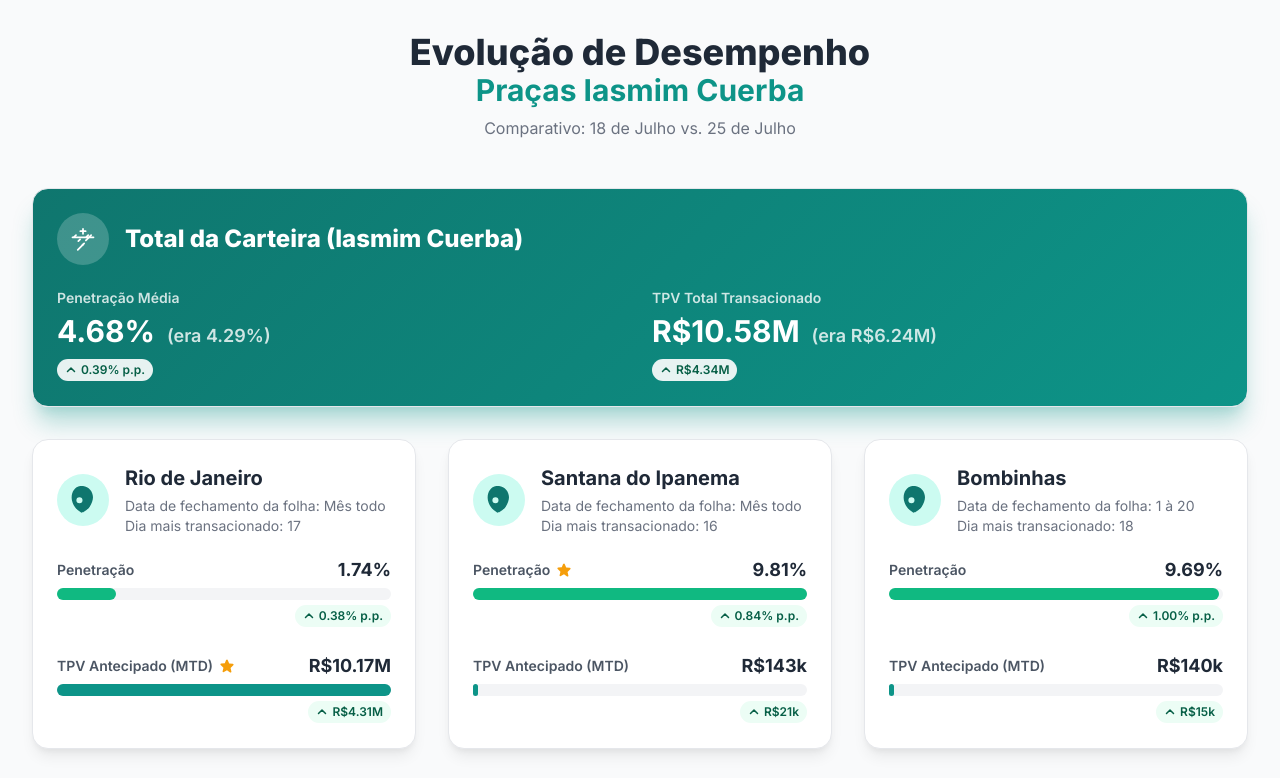
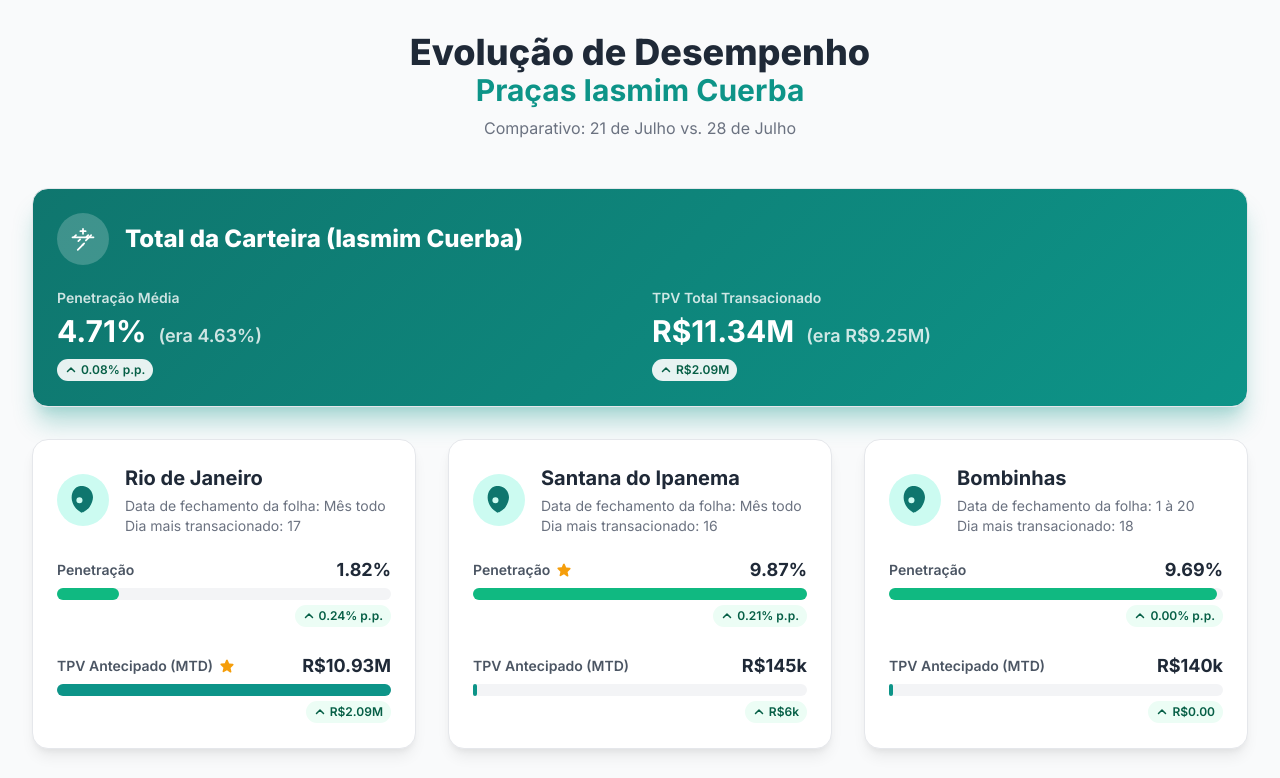
Before and after one commit to PainelPracas/reporting, a plain HTML site: page index.html in a window 1280 px wide. Shown: the top 778 px of the page. Drawn offline with nearby package versions, Linux system fonts and the light colour scheme.

Commit message:
Add files via upload

```diff
--- a/index.html
+++ b/index.html
@@ -69,7 +69,7 @@
         <div class="text-center mb-12">
             <h1 class="text-3xl md:text-4xl font-extrabold text-gray-800">Evolução de Desempenho</h1>
             <h2 class="text-2xl md:text-3xl font-bold text-teal-600">Praças Iasmim Cuerba</h2>
-            <p class="text-gray-500 mt-2">Comparativo: 18 de Julho vs. 25 de Julho</p>
+            <p class="text-gray-500 mt-2">Comparativo: 21 de Julho vs. 28 de Julho</p>
         </div>
 
         <div class="grid grid-cols-1 md:grid-cols-2 lg:grid-cols-3 gap-8">
@@ -85,26 +85,26 @@
                     <div>
                         <label class="font-semibold text-white/80 text-sm">Penetração Média</label>
                         <div class="flex items-baseline space-x-3 mt-1">
-                            <span class="font-bold text-3xl">4.68%</span>
-                            <span class="font-semibold text-lg text-white/80"> (era 4.29%)</span>
+                            <span class="font-bold text-3xl">4.71%</span>
+                            <span class="font-semibold text-lg text-white/80"> (era 4.63%)</span>
                         </div>
                         <div class="mt-2">
                             <div class="increase-badge bg-white/90">
                                 <svg class="w-3 h-3 mr-1" fill="none" stroke="currentColor" viewBox="0 0 24 24"><path stroke-linecap="round" stroke-linejoin="round" stroke-width="3" d="M5 15l7-7 7 7"></path></svg>
-                                <span>0.39% p.p.</span>
+                                <span>0.08% p.p.</span>
                             </div>
                         </div>
                     </div>
                     <div>
                         <label class="font-semibold text-white/80 text-sm">TPV Total Transacionado</label>
                          <div class="flex items-baseline space-x-3 mt-1">
-                            <span class="font-bold text-3xl">R$10.58M</span>
-                            <span class="font-semibold text-lg text-white/80"> (era R$6.24M)</span>
+                            <span class="font-bold text-3xl">R$11.34M</span>
+                            <span class="font-semibold text-lg text-white/80"> (era R$9.25M)</span>
                         </div>
                         <div class="mt-2">
                             <div class="increase-badge bg-white/90">
                                 <svg class="w-3 h-3 mr-1" fill="none" stroke="currentColor" viewBox="0 0 24 24"><path stroke-linecap="round" stroke-linejoin="round" stroke-width="3" d="M5 15l7-7 7 7"></path></svg>
-                                <span>R$4.34M</span>
+                                <span>R$2.09M</span>
                             </div>
                         </div>
                     </div>
@@ -129,13 +129,13 @@
                                 Penetração
 
                             </label>
-                            <span class="font-bold text-gray-800 text-lg">1.74%</span>
+                            <span class="font-bold text-gray-800 text-lg">1.82%</span>
                         </div>
-                        <div class="bar-container"><div class="bar" style="width: 17.74%;"></div></div>
+                        <div class="bar-container"><div class="bar" style="width: 18.44%;"></div></div>
                         <div class="text-right mt-1">
                             <div class="increase-badge">
                                 <svg class="w-3 h-3 mr-1" fill="none" stroke="currentColor" viewBox="0 0 24 24"><path stroke-linecap="round" stroke-linejoin="round" stroke-width="3" d="M5 15l7-7 7 7"></path></svg>
-                                <span>0.38% p.p.</span>
+                                <span>0.24% p.p.</span>
                             </div>
                         </div>
                     </div>
@@ -145,13 +145,13 @@
                                 TPV Antecipado (MTD)
                                 <svg class="star-icon" xmlns="http://www.w3.org/2000/svg" viewBox="0 0 24 24" fill="currentColor"><path fill-rule="evenodd" d="M10.788 3.21c.448-1.077 1.976-1.077 2.424 0l2.082 5.007 5.404.433c1.164.093 1.636 1.545.749 2.305l-4.116 3.986 1.257 5.273c.271 1.136-.964 2.033-1.96 1.425L12 18.354 7.373 21.18c-.996.608-2.231-.29-1.96-1.425l1.257-5.273-4.117-3.986c-.887-.76-.415-2.212.749-2.305l5.404-.433 2.082-5.006z" clip-rule="evenodd"></path></svg>
                             </label>
-                            <span class="font-bold text-gray-800 text-lg">R$10.17M</span>
+                            <span class="font-bold text-gray-800 text-lg">R$10.93M</span>
                         </div>
                         <div class="bar-container"><div class="bar tpv-bar" style="width: 100.00%;"></div></div>
                         <div class="text-right mt-1">
                             <div class="increase-badge">
                                 <svg class="w-3 h-3 mr-1" fill="none" stroke="currentColor" viewBox="0 0 24 24"><path stroke-linecap="round" stroke-linejoin="round" stroke-width="3" d="M5 15l7-7 7 7"></path></svg>
-                                <span>R$4.31M</span>
+                                <span>R$2.09M</span>
                             </div>
                         </div>
                     </div>
@@ -176,13 +176,13 @@
                                 Penetração
                                 <svg class="star-icon" xmlns="http://www.w3.org/2000/svg" viewBox="0 0 24 24" fill="currentColor"><path fill-rule="evenodd" d="M10.788 3.21c.448-1.077 1.976-1.077 2.424 0l2.082 5.007 5.404.433c1.164.093 1.636 1.545.749 2.305l-4.116 3.986 1.257 5.273c.271 1.136-.964 2.033-1.96 1.425L12 18.354 7.373 21.18c-.996.608-2.231-.29-1.96-1.425l1.257-5.273-4.117-3.986c-.887-.76-.415-2.212.749-2.305l5.404-.433 2.082-5.006z" clip-rule="evenodd"></path></svg>
                             </label>
-                            <span class="font-bold text-gray-800 text-lg">9.81%</span>
+                            <span class="font-bold text-gray-800 text-lg">9.87%</span>
                         </div>
                         <div class="bar-container"><div class="bar" style="width: 100.00%;"></div></div>
                         <div class="text-right mt-1">
                             <div class="increase-badge">
                                 <svg class="w-3 h-3 mr-1" fill="none" stroke="currentColor" viewBox="0 0 24 24"><path stroke-linecap="round" stroke-linejoin="round" stroke-width="3" d="M5 15l7-7 7 7"></path></svg>
-                                <span>0.84% p.p.</span>
+                                <span>0.21% p.p.</span>
                             </div>
                         </div>
                     </div>
@@ -192,13 +192,13 @@
                                 TPV Antecipado (MTD)
 
                             </label>
-                            <span class="font-bold text-gray-800 text-lg">R$143k</span>
+                            <span class="font-bold text-gray-800 text-lg">R$145k</span>
                         </div>
-                        <div class="bar-container"><div class="bar tpv-bar" style="width: 1.41%;"></div></div>
+                        <div class="bar-container"><div class="bar tpv-bar" style="width: 1.33%;"></div></div>
                         <div class="text-right mt-1">
                             <div class="increase-badge">
                                 <svg class="w-3 h-3 mr-1" fill="none" stroke="currentColor" viewBox="0 0 24 24"><path stroke-linecap="round" stroke-linejoin="round" stroke-width="3" d="M5 15l7-7 7 7"></path></svg>
-                                <span>R$21k</span>
+                                <span>R$6k</span>
                             </div>
                         </div>
                     </div>
@@ -225,11 +225,11 @@
                             </label>
                             <span class="font-bold text-gray-800 text-lg">9.69%</span>
                         </div>
-                        <div class="bar-container"><div class="bar" style="width: 98.78%;"></div></div>
+                        <div class="bar-container"><div class="bar" style="width: 98.18%;"></div></div>
                         <div class="text-right mt-1">
                             <div class="increase-badge">
                                 <svg class="w-3 h-3 mr-1" fill="none" stroke="currentColor" viewBox="0 0 24 24"><path stroke-linecap="round" stroke-linejoin="round" stroke-width="3" d="M5 15l7-7 7 7"></path></svg>
-                                <span>1.00% p.p.</span>
+                                <span>0.00% p.p.</span>
                             </div>
                         </div>
                     </div>
@@ -241,11 +241,11 @@
                             </label>
                             <span class="font-bold text-gray-800 text-lg">R$140k</span>
                         </div>
-                        <div class="bar-container"><div class="bar tpv-bar" style="width: 1.38%;"></div></div>
+                        <div class="bar-container"><div class="bar tpv-bar" style="width: 1.28%;"></div></div>
                         <div class="text-right mt-1">
                             <div class="increase-badge">
                                 <svg class="w-3 h-3 mr-1" fill="none" stroke="currentColor" viewBox="0 0 24 24"><path stroke-linecap="round" stroke-linejoin="round" stroke-width="3" d="M5 15l7-7 7 7"></path></svg>
-                                <span>R$15k</span>
+                                <span>R$0.00</span>
                             </div>
                         </div>
                     </div>
@@ -272,7 +272,7 @@
                             </label>
                             <span class="font-bold text-gray-800 text-lg">0.67%</span>
                         </div>
-                        <div class="bar-container"><div class="bar" style="width: 6.83%;"></div></div>
+                        <div class="bar-container"><div class="bar" style="width: 6.79%;"></div></div>
                         <div class="text-right mt-1">
                             <div class="increase-badge">
                                 <svg class="w-3 h-3 mr-1" fill="none" stroke="currentColor" viewBox="0 0 24 24"><path stroke-linecap="round" stroke-linejoin="round" stroke-width="3" d="M5 15l7-7 7 7"></path></svg>
@@ -288,7 +288,7 @@
                             </label>
                             <span class="font-bold text-gray-800 text-lg">R$16k</span>
                         </div>
-                        <div class="bar-container"><div class="bar tpv-bar" style="width: 0.16%;"></div></div>
+                        <div class="bar-container"><div class="bar tpv-bar" style="width: 0.15%;"></div></div>
                         <div class="text-right mt-1">
                             <div class="increase-badge">
                                 <svg class="w-3 h-3 mr-1" fill="none" stroke="currentColor" viewBox="0 0 24 24"><path stroke-linecap="round" stroke-linejoin="round" stroke-width="3" d="M5 15l7-7 7 7"></path></svg>
@@ -319,7 +319,7 @@
                             </label>
                             <span class="font-bold text-gray-800 text-lg">4.20%</span>
                         </div>
-                        <div class="bar-container"><div class="bar" style="width: 42.81%;"></div></div>
+                        <div class="bar-container"><div class="bar" style="width: 42.55%;"></div></div>
                         <div class="text-right mt-1">
                             <div class="increase-badge">
                                 <svg class="w-3 h-3 mr-1" fill="none" stroke="currentColor" viewBox="0 0 24 24"><path stroke-linecap="round" stroke-linejoin="round" stroke-width="3" d="M5 15l7-7 7 7"></path></svg>
@@ -335,7 +335,7 @@
                             </label>
                             <span class="font-bold text-gray-800 text-lg">R$92k</span>
                         </div>
-                        <div class="bar-container"><div class="bar tpv-bar" style="width: 0.90%;"></div></div>
+                        <div class="bar-container"><div class="bar tpv-bar" style="width: 0.84%;"></div></div>
                         <div class="text-right mt-1">
                             <div class="increase-badge">
                                 <svg class="w-3 h-3 mr-1" fill="none" stroke="currentColor" viewBox="0 0 24 24"><path stroke-linecap="round" stroke-linejoin="round" stroke-width="3" d="M5 15l7-7 7 7"></path></svg>
@@ -366,7 +366,7 @@
                             </label>
                             <span class="font-bold text-gray-800 text-lg">2.00%</span>
                         </div>
-                        <div class="bar-container"><div class="bar" style="width: 20.39%;"></div></div>
+                        <div class="bar-container"><div class="bar" style="width: 20.26%;"></div></div>
                         <div class="text-right mt-1">
                             <div class="increase-badge">
                                 <svg class="w-3 h-3 mr-1" fill="none" stroke="currentColor" viewBox="0 0 24 24"><path stroke-linecap="round" stroke-linejoin="round" stroke-width="3" d="M5 15l7-7 7 7"></path></svg>
@@ -382,7 +382,7 @@
                             </label>
                             <span class="font-bold text-gray-800 text-lg">R$23k</span>
                         </div>
-                        <div class="bar-container"><div class="bar tpv-bar" style="width: 0.23%;"></div></div>
+                        <div class="bar-container"><div class="bar tpv-bar" style="width: 0.21%;"></div></div>
                         <div class="text-right mt-1">
                             <div class="increase-badge">
                                 <svg class="w-3 h-3 mr-1" fill="none" stroke="currentColor" viewBox="0 0 24 24"><path stroke-linecap="round" stroke-linejoin="round" stroke-width="3" d="M5 15l7-7 7 7"></path></svg>
```
